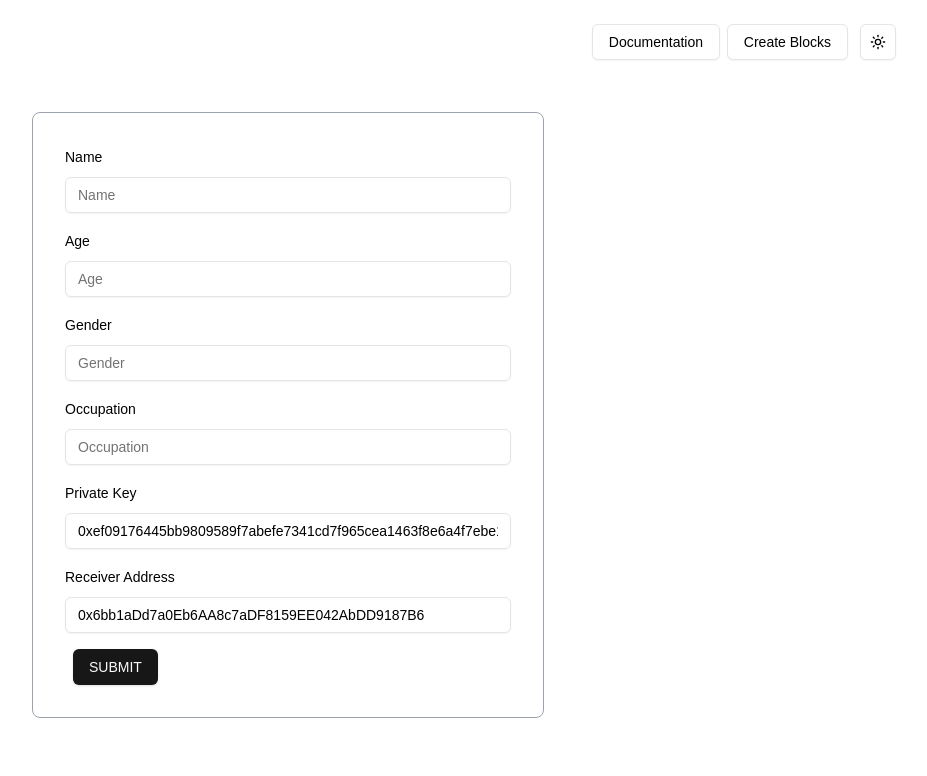
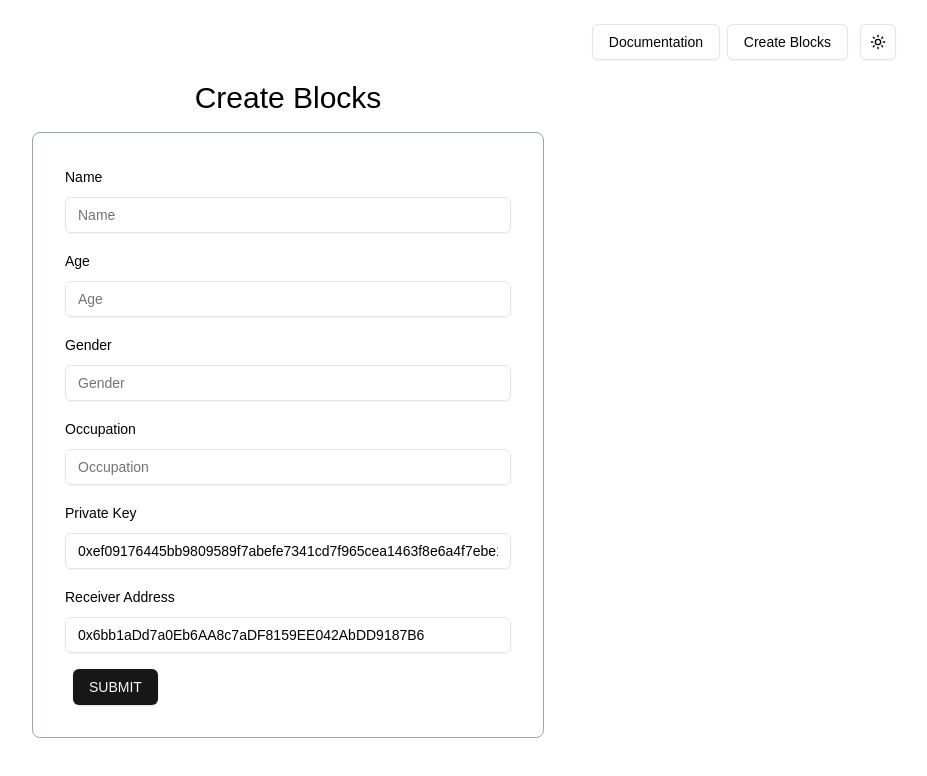
Before and after one commit to VihanGamage/Ethereum-Querybench-FYP, a Next.js app: page /createBlocks in a window 1280 px wide. Shown: the top 776 px of the page, without its empty margins (352-1279 px from the left). Built offline with nearby package versions, Linux system fonts and the light colour scheme.

Commit message:
header added

```diff
--- a/src/app/createBlocks/page.jsx
+++ b/src/app/createBlocks/page.jsx
@@ -68,8 +68,11 @@ function CreateBlocks() {
 
     return (
         <div>
+            <h1 className="justify-center flex text-3xl bold mt-20">
+                Create Blocks
+            </h1>
             <Form {...form}>
-                <form onSubmit={form.handleSubmit(onSubmit)} className="border border-gray-400 rounded-lg p-8 mx-auto w-full max-w-lg mt-28 space-y-4">
+                <form onSubmit={form.handleSubmit(onSubmit)} className="border border-gray-400 rounded-lg p-8 mx-auto w-full max-w-lg mt-4 space-y-4">
 
                     <FormField
                         control={form.control}
```
